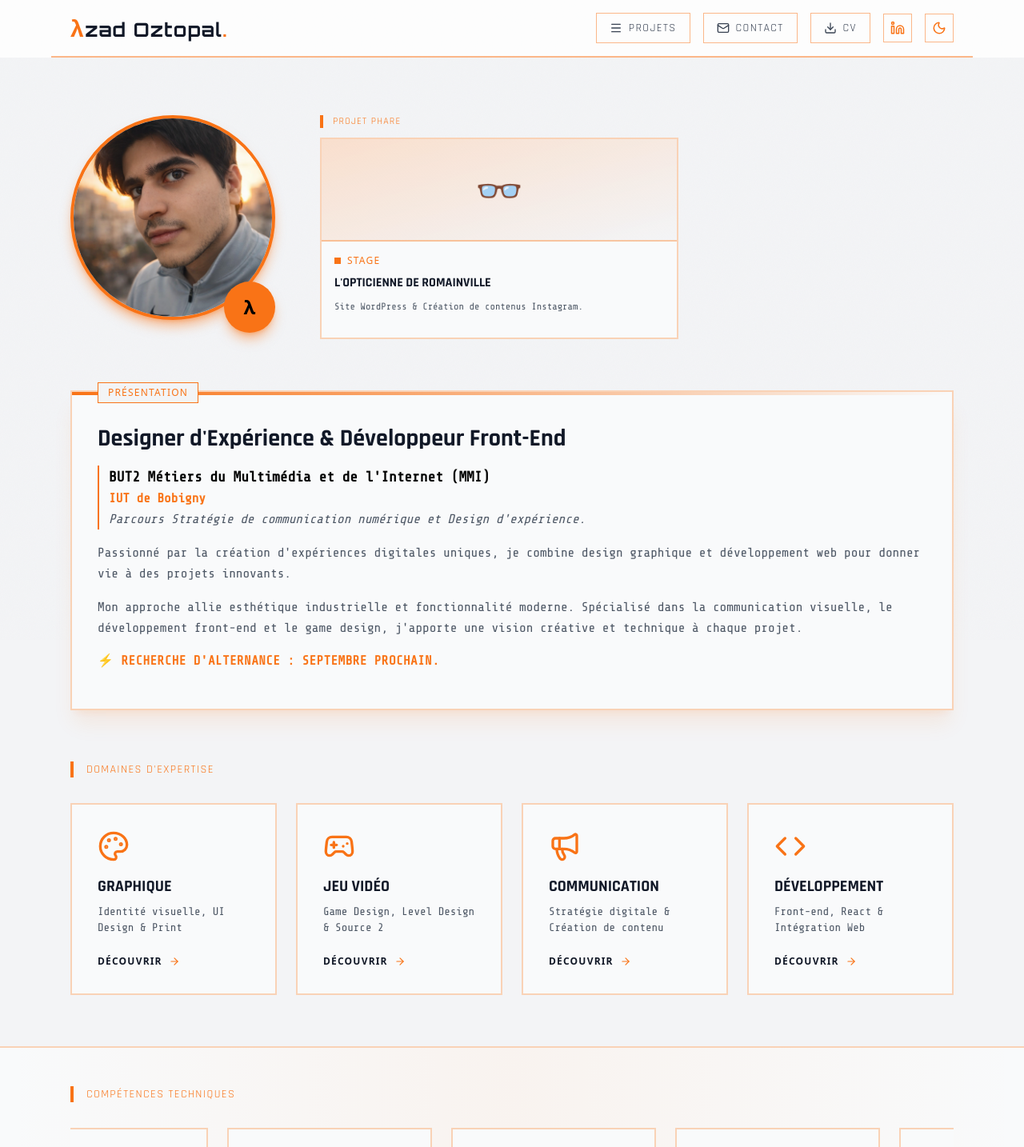
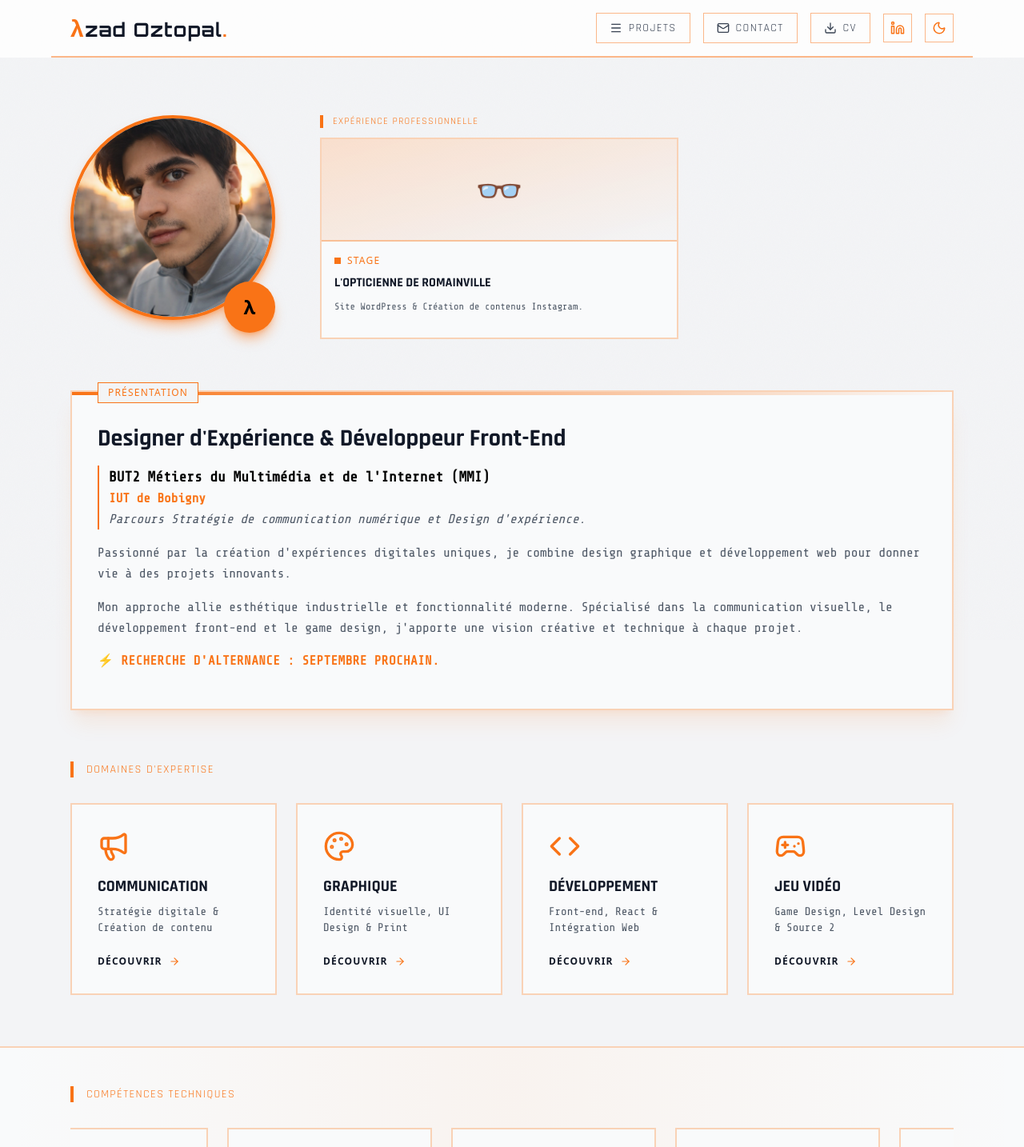
Before and after one commit to TonyPelo/Portfolio, a React (Vite) app: page / in a window 1280 px wide. Shown: the top 1434 px of the page at 80% size. Built offline with nearby package versions, Linux system fonts and the light colour scheme; grey boxes are pictures that could not be loaded.

Commit message:
Home Avis Prof

```diff
--- a/src/pages/Home.jsx
+++ b/src/pages/Home.jsx
@@ -26,12 +26,12 @@ const Home = ({ isDarkMode }) => {
     { name: 'MariaDB', img: '/logos/MariaDB.png' },
   ];
 
-  // --- DOMAINES D'EXPERTISE ---
+  // --- DOMAINES D'EXPERTISE (NOUVEL ORDRE) ---
   const categories = [
+    { title: "Communication", icon: <Megaphone size={40} />, path: "/communication", desc: "Stratégie digitale & Création de contenu" },
     { title: "Graphique", icon: <Palette size={40} />, path: "/graphique", desc: "Identité visuelle, UI Design & Print" },
-    { title: "Jeu Vidéo", icon: <Gamepad2 size={40} />, path: "/jeu", desc: "Game Design, Level Design & Source 2" },
-    { title: "Communication", icon: <Megaphone size={40} />, path: "/communication", desc: "Stratégie digitale & Création de contenu" },
-    { title: "Développement", icon: <Code size={40} />, path: "/developpement", desc: "Front-end, React & Intégration Web" }
+    { title: "Développement", icon: <Code size={40} />, path: "/developpement", desc: "Front-end, React & Intégration Web" },
+    { title: "Jeu Vidéo", icon: <Gamepad2 size={40} />, path: "/jeu", desc: "Game Design, Level Design & Source 2" }
   ];
 
   // --- SCROLL VERS CONTACT ---
@@ -98,8 +98,8 @@ const Home = ({ isDarkMode }) => {
           </div>
 
           <div className="max-w-md">
-            <h3 className="text-orange-500 uppercase tracking-widest text-xs border-l-4 border-orange-500 pl-3 mb-3 title-section">Projet Phare</h3>
-            {/* MODIFICATION ICI : STAGE L'OPTICIENNE DE ROMAINVILLE */}
+            {/* MODIFICATION ICI : "Expérience Professionnelle" au lieu de "Projet Phare" */}
+            <h3 className="text-orange-500 uppercase tracking-widest text-xs border-l-4 border-orange-500 pl-3 mb-3 title-section">Expérience Professionnelle</h3>
             <div onClick={() => navigate('/stage')} className={`border-2 border-orange-500/30 overflow-hidden hover:border-orange-500 transition-all hover:shadow-xl hover:shadow-orange-500/20 group cursor-pointer ${isDarkMode ? 'bg-zinc-900' : 'bg-gray-50'}`}>
               <div className={`h-32 bg-gradient-to-br flex items-center justify-center text-5xl border-b-2 border-orange-500/30 group-hover:border-orange-500 transition-colors ${isDarkMode ? 'from-orange-500/20 to-black' : 'from-orange-500/20 to-gray-100'}`}>👓</div>
               <div className="p-4">
@@ -137,7 +137,6 @@ const Home = ({ isDarkMode }) => {
               Mon approche allie esthétique industrielle et fonctionnalité moderne. Spécialisé dans la communication visuelle, le développement front-end et le game design, j'apporte une vision créative et technique à chaque projet.
             </p>
 
-            {/* MODIFICATION ICI : RECHERCHE ALTERNANCE */}
             <p className="font-bold text-orange-500 uppercase tracking-wide">
                 ⚡ Recherche d'alternance : Septembre prochain.
             </p>
```
